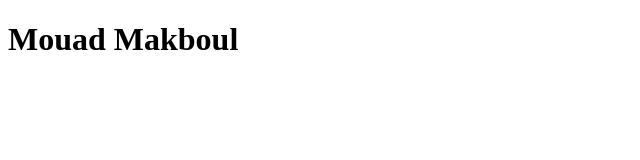
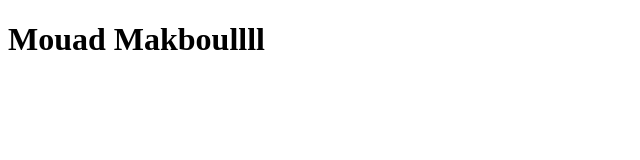
Before and after one commit to mouadmakboul/entrainement, a plain HTML site: page about.html in a window 1280 px wide. Shown: the full height of the page, 0-640 px from the left. Drawn offline with Linux system fonts and the light colour scheme.

Commit message:
about: i add lll

```diff
--- a/about.html
+++ b/about.html
@@ -7,6 +7,6 @@
     <title>Document</title>
 </head>
 <body>
-    <h1> Mouad Makboul</h1>
+    <h1> Mouad Makboullll</h1>
 </body>
 </html>
```
